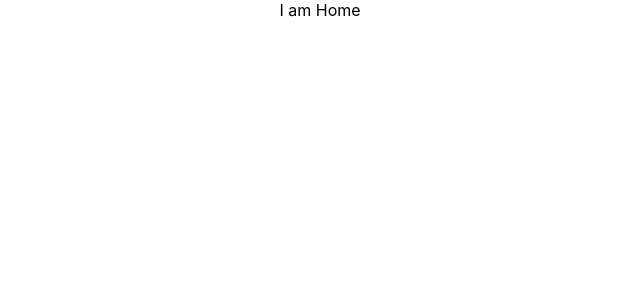
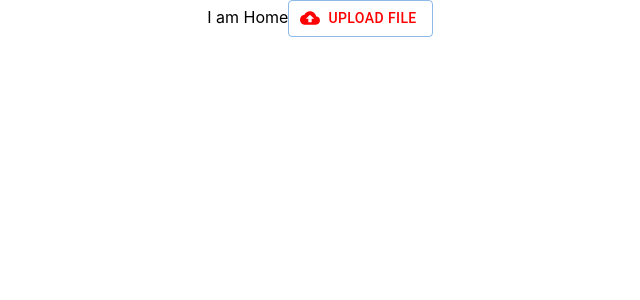
Before and after one commit to Mohsinali0786/selfMade-components, a React (Create React App) app: page / in a window 1280 px wide. Shown: the top 300 px of the page, without its empty margins (320-960 px from the left). Built offline with nearby package versions, Linux system fonts and the light colour scheme.

Commit message:
added button

```diff
--- a/src/App.css
+++ b/src/App.css
@@ -38,7 +38,7 @@
 }
 
 .red{
-  color: red;
+  color: red !important;
 }
 .yellow{
   color: yellow;
--- /dev/null
+++ b/src/components/buttons.jsx
@@ -0,0 +1,77 @@
+import Button from '@mui/material/Button';
+import DeleteIcon from '@mui/icons-material/Delete';
+import SendIcon from '@mui/icons-material/Send';
+import IconButton from '@mui/material/IconButton';
+import CloudUploadIcon from '@mui/icons-material/CloudUpload';
+import { styled } from '@mui/material/styles';
+
+const VisuallyHiddenInput = styled('input')({
+  clip: 'rect(0 0 0 0)',
+  clipPath: 'inset(50%)',
+  height: 1,
+  overflow: 'hidden',
+  position: 'absolute',
+  bottom: 0,
+  left: 0,
+  whiteSpace: 'nowrap',
+  width: 1,
+});
+
+export function CustomButton({
+    label,
+    variant,
+    onChanged,
+    color,
+    disabled,
+    iconPosition,
+    iconName,
+    type,
+    className,
+    size
+
+}){
+ return(
+    <>
+    {
+        type == "iconText" || type == "text" ?
+            <Button
+                variant={variant}
+                disabled={disabled}
+                onClick={onChanged}
+                color={color}
+                startIcon={iconPosition == "start" ? iconName : null}
+                endIcon={iconPosition == "end" ? iconName : null}
+                iconPosition={iconPosition}
+                className={className}
+            >
+                {label}
+            </Button>
+            :
+            type == "upload" ?
+            <Button component="label" variant={variant} className={className} startIcon={<CloudUploadIcon />}>
+                Upload file
+                <VisuallyHiddenInput type="file" />
+            </Button>
+            :
+            <IconButton color={color} className={className}  size={size}>
+                {iconName}
+           </IconButton>
+    }
+    </>
+ )
+}
+export function TestButton(){
+    return(
+        <CustomButton
+            variant="outlined"
+            label="Test"
+            // disabled={true}
+            iconName={<DeleteIcon />}
+            onChanged={()=>console.log('Hello')}
+            color="success" //success || secondary || error
+            iconPosition="start"
+            type="upload"
+            className="red"
+        />
+    )
+}
--- a/src/pages/home.jsx
+++ b/src/pages/home.jsx
@@ -1,7 +1,9 @@
+import {TestButton} from '../components/buttons'
 export default function Home(){
     return(
         <div>
             I am Home
+            <TestButton/>
         </div>
     )
 }
```
